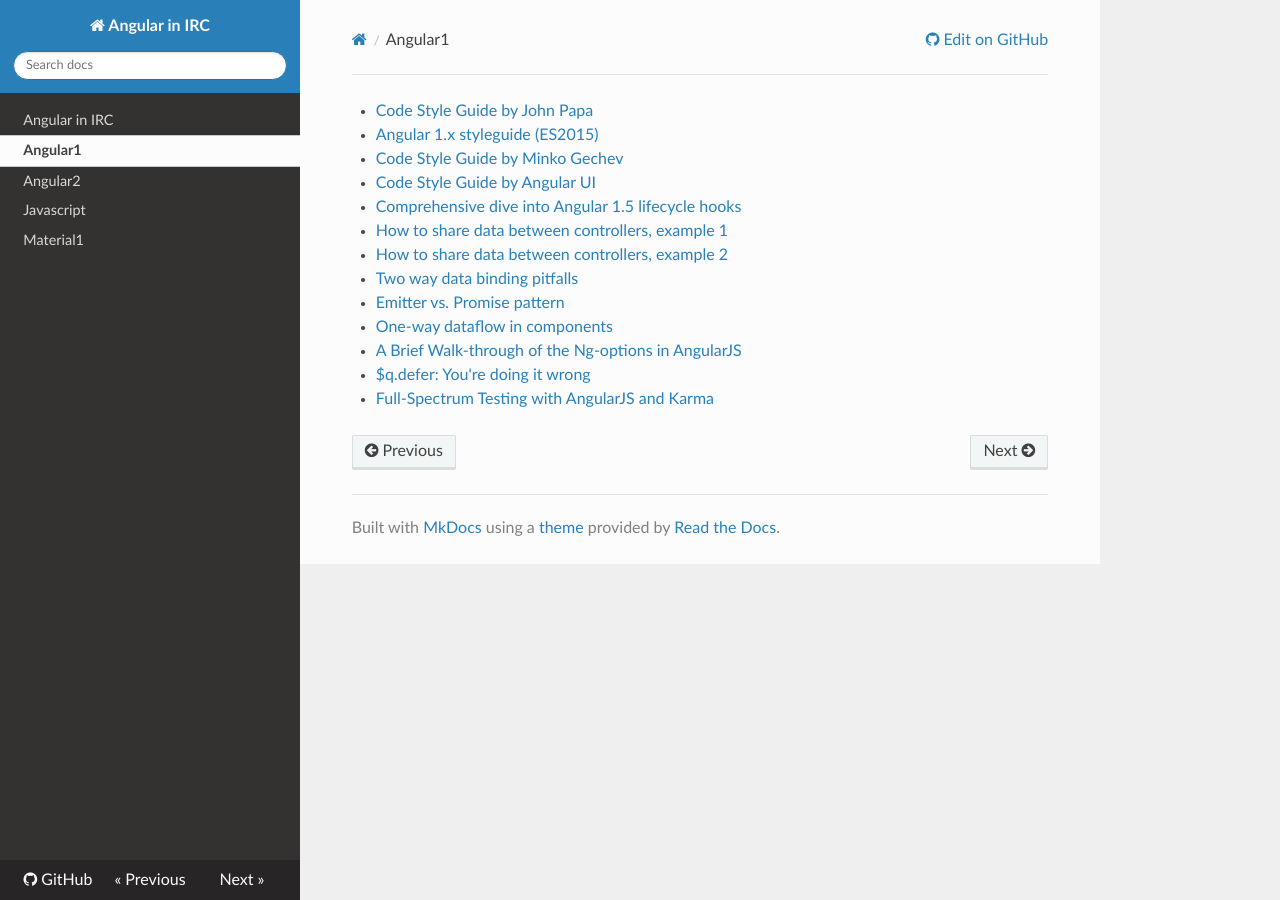
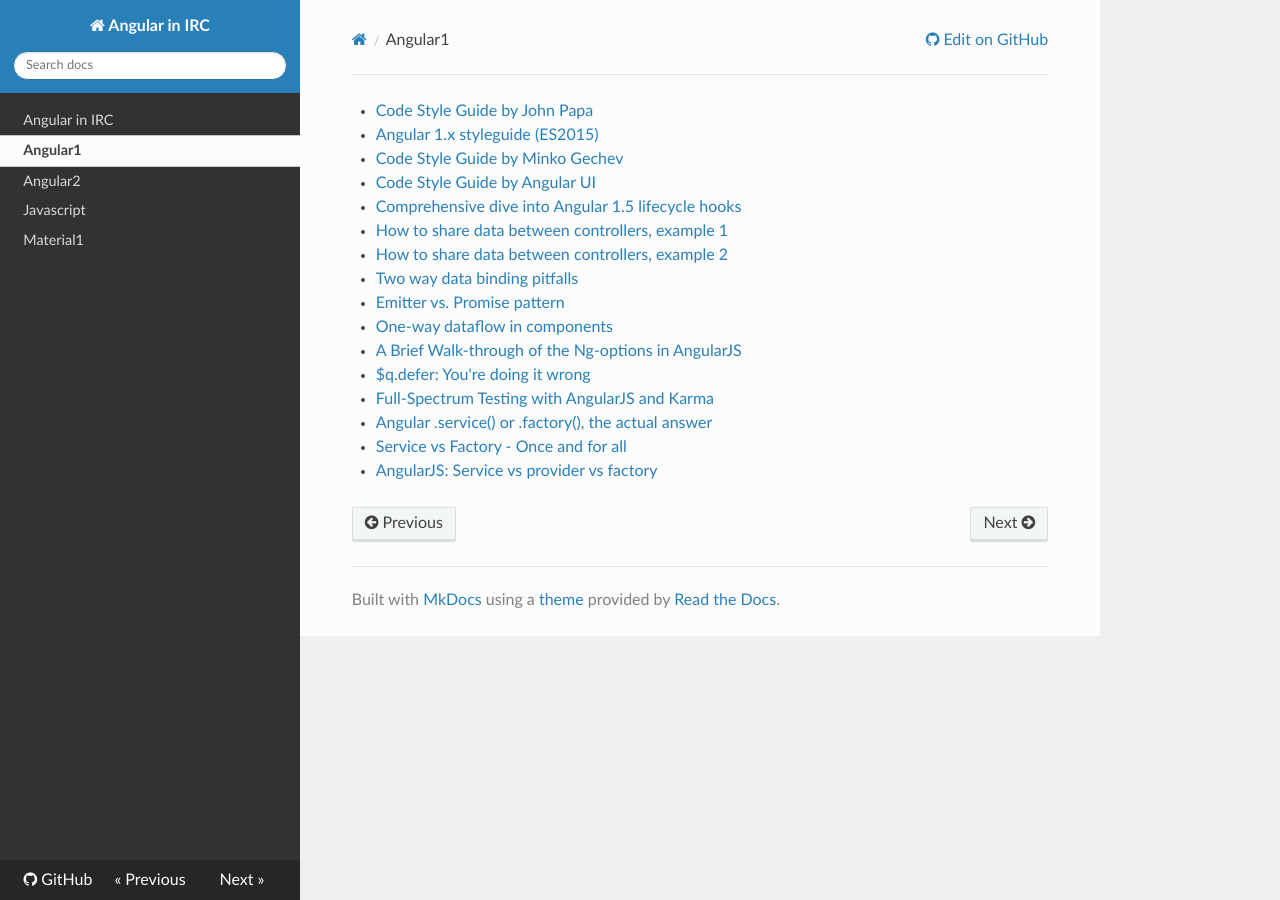
Before and after one commit to ngirc/ng-irc, an MkDocs documentation site: the page built from docs/angular1.md, in a window 1280 px wide. Built offline with MkDocs 1.6.1, drawn with Linux system fonts in a browser that asks for light colours; nearby versions of some CDN libraries.

Commit message:
Add service vs. factory links.

```diff
--- a/docs/angular1.md
+++ b/docs/angular1.md
@@ -11,3 +11,6 @@
 - [A Brief Walk-through of the Ng-options in AngularJS](https://www.undefinednull.com/2014/08/11/a-brief-walk-through-of-the-ng-options-in-angularjs/)
 - [$q.defer: You're doing it wrong](http://www.codelord.net/2015/09/24/$q-dot-defer-youre-doing-it-wrong/)
 - [Full-Spectrum Testing with AngularJS and Karma](http://www.yearofmoo.com/2013/01/full-spectrum-testing-with-angularjs-and-karma.html)
+- [Angular .service() or .factory(), the actual answer](https://toddmotto.com/factory-versus-service)
+- [Service vs Factory - Once and for all](http://blog.thoughtram.io/angular/2015/07/07/service-vs-factory-once-and-for-all.html)
+- [AngularJS: Service vs provider vs factory](http://stackoverflow.com/questions/15666048/angularjs-service-vs-provider-vs-factory)
```
